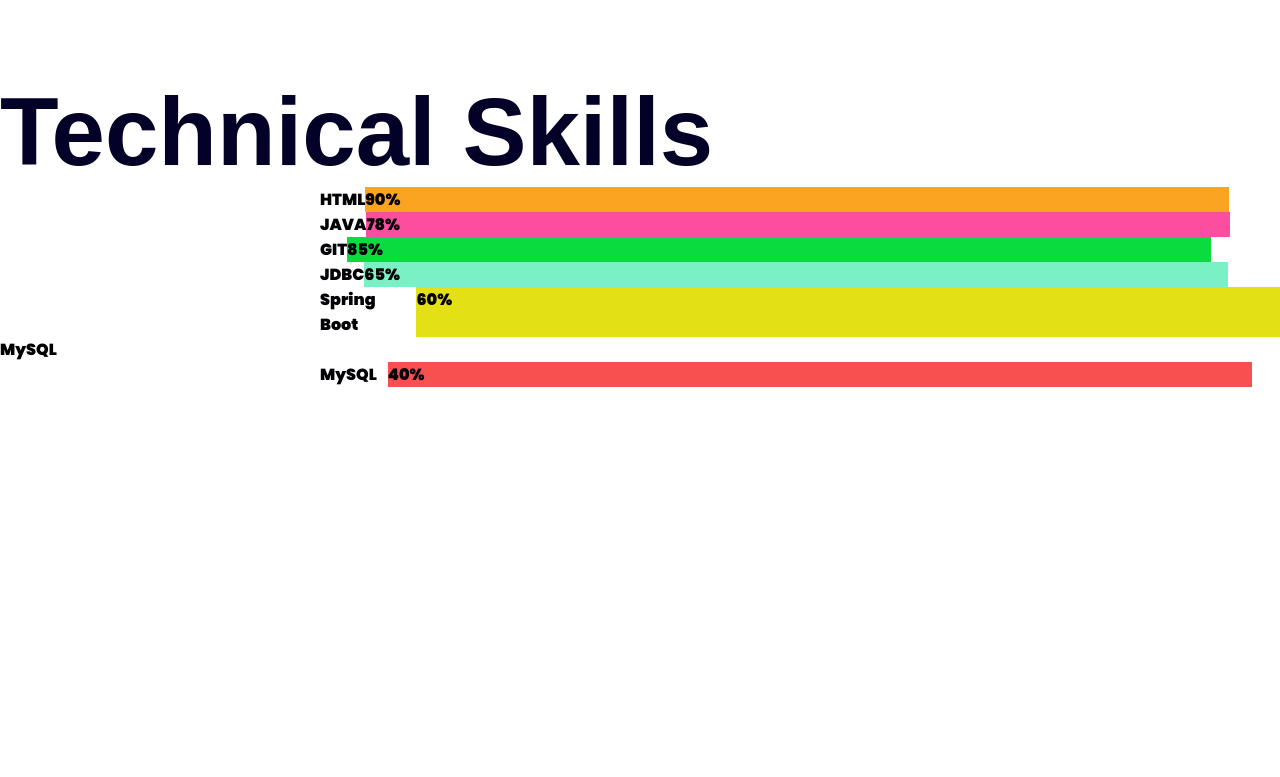
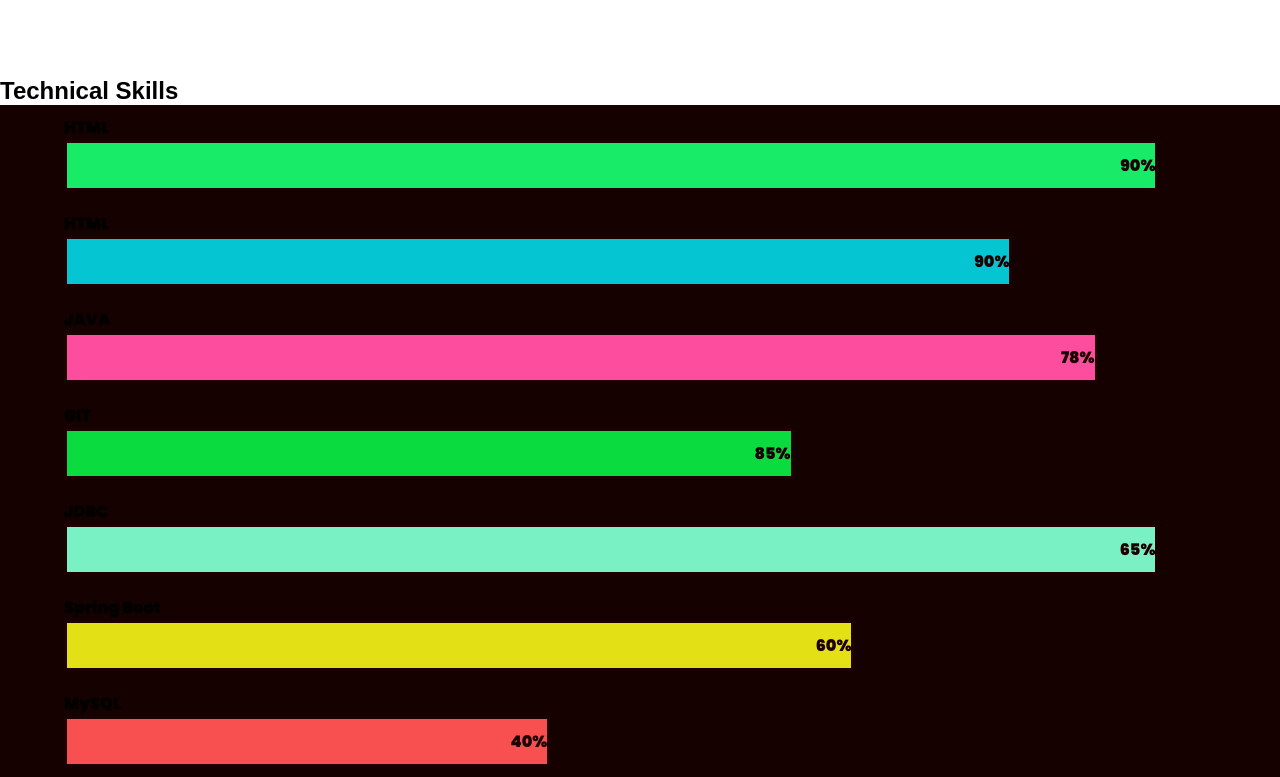
Before and after one commit to RushiJaware/portfolio_page, a plain HTML site: page index.html in a window 1280 px wide. Shown: the part 1426-2203 px from the top of the page. Before the commit the page ends 1813 px from the top, so only its background shows below. Drawn offline with Linux system fonts and the light colour scheme; a web font is replaced by a local one.

Commit message:
skills bar update

```diff
--- a/css/style.css
+++ b/css/style.css
@@ -1,9 +1,8 @@
-
 @import url('https://fonts.googleapis.com/css2?family=Mochiy+Pop+One&family=Poppins:ital,wght@0,900;1,400&family=Work+Sans:ital,wght@0,500;1,400&display=swap');
 
 
 
-*{
+* {
   margin: 0%;
   padding: 0%;
   box-sizing: border-box;
@@ -48,9 +47,7 @@ h1 {
   font-weight: 600;
 }
 
-h2{
-
-}
+h2 {}
 
 h3 {
   font-size: 1.8rem;
@@ -58,26 +55,26 @@ h3 {
 
 }
 
-p{
+p {
   color: var(--paragraph);
   font-size: 2.7rem;
   line-height: 1.6;
 }
 
-a{
+a {
   text-decoration: none;
   font-size: 1.8rem;
 }
 
-li{
+li {
   list-style: none;
 }
 
 
 /* Header section starts */
 
-header{
-    padding: 2.8rem ;
+header {
+  padding: 2.8rem;
   height: 10rem;
   background-color: var(--bg);
   display: flex;
@@ -87,24 +84,24 @@ header{
 }
 
 .header .logo {
-    height:8rem;
+  height: 8rem;
 }
 
 .navbar-lists {
-    display:flex;
+  display: flex;
   gap: 2rem;
 
 }
 
 .navbar-link: link,
-.navbar-lnk: visited{
+.navbar-lnk: visited {
   display: inline-block;
-    text-decoration:none;
+  text-decoration: none;
   font-size: 1.8rem;
   font: weight 500px;
-    text-transformaton:uppercase;
-    color:var(--black);
-    transition:color 0.3s linear;
+  text-transformaton: uppercase;
+  color: var(--black);
+  transition: color 0.3s linear;
 
 }
 
@@ -117,25 +114,26 @@ color: var(--helper);
 
 /* main section start */
 
-.section{
-    padding: 5rem ;
+.section {
+  padding: 5rem;
 
 }
 
 .container {
   max-width: 140rem;
-    margin: 0 auto ;
+  margin: 0 auto;
 }
+
 .grid {
   display: grid;
   gap: 9rem;
 }
 
-.grid-two-column{
+.grid-two-column {
   grid-template-columns: repeat(2, 1fr);
 }
 
-.btn{
+.btn {
   background: var(--gradientSupport);
   padding: 0.4rem 0.5rem;
   border-bottom-left-radius: 25%;
@@ -152,7 +150,7 @@ color: var(--helper);
 
 }
 
-.resume-btn{
+.resume-btn {
   color: var(--paragraph);
 
 }
@@ -165,18 +163,18 @@ color: var(--helper);
 /* hero section start  */
 
 
-.section-hero{
+.section-hero {
   background-color: var(--bg);
 }
 
-.section-hero-data{
+.section-hero-data {
   display: flex;
   flex-direction: column;
   justify-content: center;
   align-items: flex-start;
 }
 
-.hero-top-data{
+.hero-top-data {
   font-size: 4rem;
   margin-bottom: 0rem;
   text-transform: uppercase;
@@ -187,39 +185,39 @@ font-size: 5rem;
   margin-bottom: 1rem;
 }
 
-.hero-para{
+.hero-para {
   margin-top: 1rem;
   max-width: 60rem;
   justify-content: center;
 }
 
-.section-hero-image{
+.section-hero-image {
   display: flex;
   justify-content: center;
   align-items: center;
 }
 
-.hero-img{
+.hero-img {
   max-width: 100%;
 }
 
 /* about sectoion started */
 
 
-.bio-image{
+.bio-image {
   display: flex;
   justify-content: center;
   align-items: center;
 
 }
 
-.bio-image img{
+.bio-image img {
   width: 80%;
-    box-shadow: -2rem -2rem 0 0 var(--helper) ;
+  box-shadow: -2rem -2rem 0 0 var(--helper);
   border: solid;
 }
 
-.about-para{
+.about-para {
   font-size: 1rem;
   text-indent: 10%;
   align-items: center;
@@ -235,25 +233,63 @@ margin-bottom: 1rem;
 
 /* Skills section starts hear */
 
+
+
 .skills_list {
-    font-size: 1 rem;
-    font-weight: 400;
-    color: rgb(3, 0, 5);
+  width: 100%;
+  background-color: #160101;
+  box-sizing: border-box;
+  padding-left: 5%;
+  padding-top: 10px;
+  padding-bottom: 10px;
 
-    display: flex;
-    justify-content: left;
-    align-items: left;
-    margin-left: 20rem;
 }
 
-.html{width: 90%; background-color: #4afafa; border: solid;
-    border-radius: 5%;}
-.css{width: 90%; background-color: #faa422;}
-.java{width: 90%; background-color: #fc4d9e;}
-.spring_boot{width: 90%; background-color: #e4e016;}
-.git{width: 90%; background-color: #0adb3f;}
-.mysql{width: 90%; background-color: #f85050;}
-.jdbc{width: 90%; background-color: #7af1c4;}
+.progress{
+
+  text-align: right;
+  padding-top: 10px;
+  padding-bottom: 10px;
+  color: rgb(29, 0, 0);
+  border: solid;
+  box-sizing: border-box
+}
+
+.html {
+  width: 90%;
+  background-color: #17eb68;
+
+}
+
+.css {
+  width: 78%;
+  background-color: #05c5d3;
+}
+
+.java {
+  width: 85%;
+  background-color: #fc4d9e;
+}
+
+.spring_boot {
+  width: 65%;
+  background-color: #e4e016;
+}
+
+.git {
+  width: 60%;
+  background-color: #0adb3f;
+}
+
+.mysql {
+  width: 40%;
+  background-color: #f85050;
+}
+
+.jdbc {
+  width: 90%;
+  background-color: #7af1c4;
+}
 
 
 
@@ -267,12 +303,13 @@ margin-bottom: 1rem;
   bottom: 0;
   right: 0;
   left: 0;
-    margin:  auto;
+  margin: auto;
   position: fixed;
   width: 100%;
   background: #e3dcd5;
   text-align: center;
 }
+
 footer .content {
   border-radius: 5px;
   display: flex;
@@ -296,23 +333,31 @@ margin-bottom: 1rem;
   transform: translate(-50%, -50%);
 
 }
+
 .artboard:hover .button {
   transform: rotate(-75deg);
 }
 
-  .button, .links {
+.button,
+.links {
   display: inline-block;
   width: 200px;
   height: 70px;
   background: #6642eb;
 }
-  .button i, .button a, .links i, .links a {
+
+.button i,
+.button a,
+.links i,
+.links a {
   position: absolute;
   left: 50%;
   top: 50%;
   transform: translate(-50%, -50%);
 }
-  .button i, .links i {
+
+.button i,
+.links i {
   font-size: 12px;
 }
 
@@ -331,6 +376,7 @@ margin-bottom: 1rem;
   border-top-right-radius: 35%;
   border-bottom-left-radius: 35%;
 }
+
 .links a {
   text-decoration: none;
 }
--- a/index.html
+++ b/index.html
@@ -67,42 +67,46 @@
     <!-- Skills Section Starts here  -->
 
 
-    <div><h1>Technical Skills</h1></div>
-      <div class="skills-list">
+    <div><h2>Technical Skills</h2></div>
+
 
         <div class="skills_list"> HTML
-            <div class="skills-list css">90%
+            <div class="progress html">90%
+            </div>
+        </div>
+
+        <div class="skills_list"> HTML
+            <div class="progress css">90%
             </div>
         </div>
 
         <div class="skills_list"> JAVA
-            <div class="skills-list java">78%
+            <div class="progress java">78%
             </div>
         </div>
 
         <div class="skills_list"> GIT
-            <div class="skills-list git">85%
+            <div class="progress git">85%
             </div>
         </div>
 
         <div class="skills_list"> JDBC
-            <div class="skills-list jdbc">65%
+            <div class="progress jdbc">65%
             </div>
         </div>
 
         <div class="skills_list"> Spring Boot
-            <div class="skills-list spring_boot">60%
+            <div class="progress spring_boot">60%
             </div>
         </div>
-<div>MySQL</div>
+
         <div class="skills_list">
-           MySQL &nbsp;  &nbsp;<div class="skills-list mysql">40%
+           MySQL &nbsp;  &nbsp;<div class="progress mysql">40%
             </div>
         </div>
 
 
 
 
-    </div>
 </body>
 </html>
```
Lines whose indentation alone changed are shown as unchanged.
